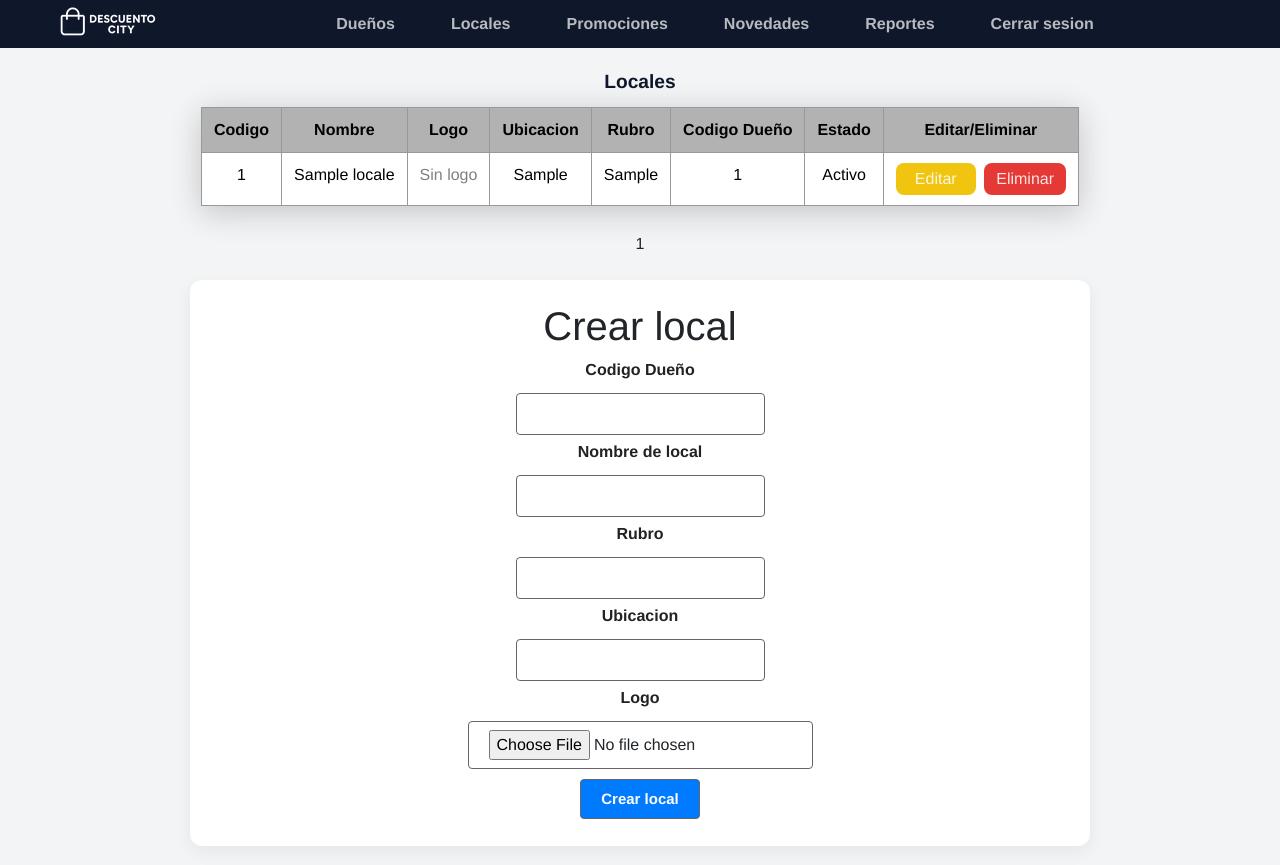
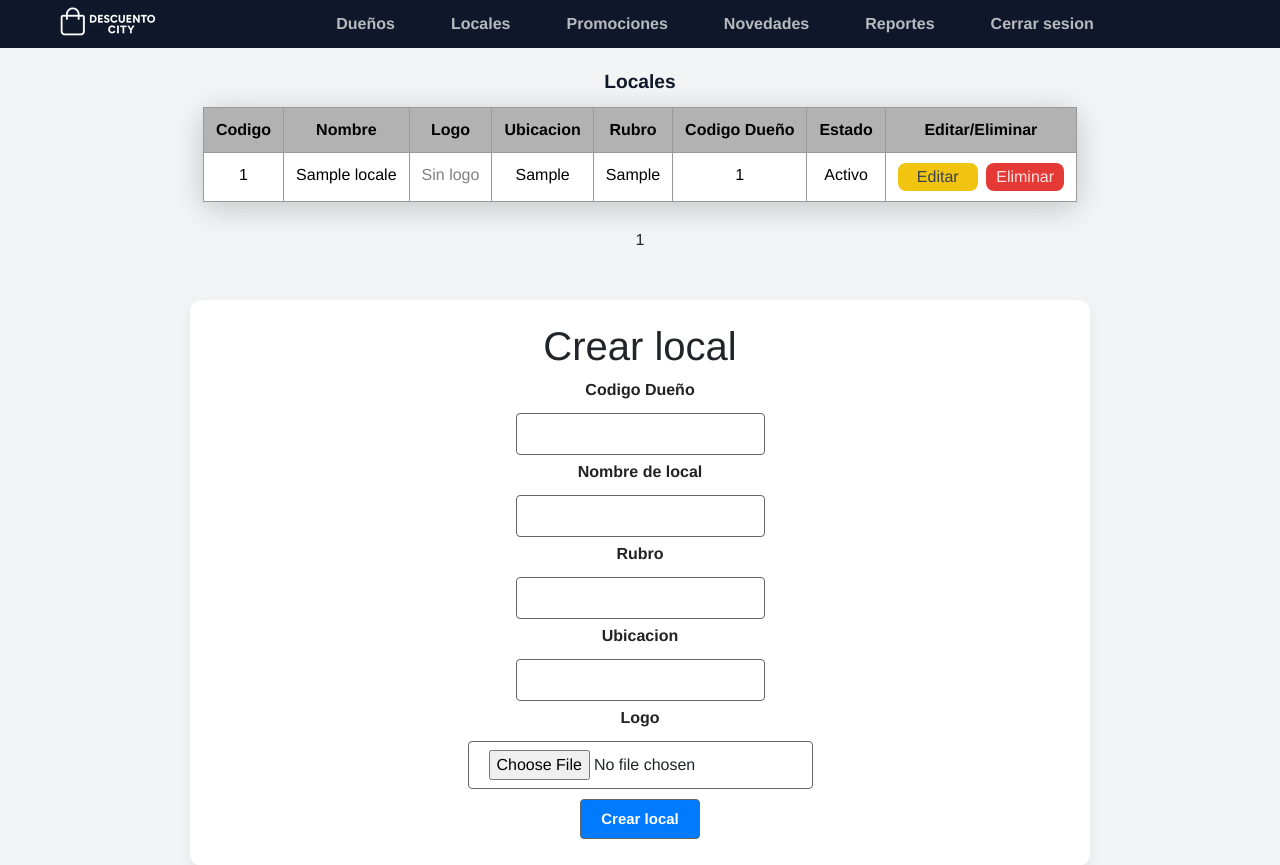
Before and after one commit to Gabrielovato/Descuento-City, a PHP site: page /Descuento-City/views/admin/locales.php in a window 1280 px wide. Shown: the top 865 px of the page. Run offline with PHP 8.4, Linux system fonts and the light colour scheme; tables that the repository leaves empty hold one stand-in row (values such as "Sample post").

Commit message:
Ajustar estilos de botones y mejorar espaciado en la vista de locales

```diff
--- a/assets/css/estilos.css
+++ b/assets/css/estilos.css
@@ -200,7 +200,7 @@ a {
     color: #fffd;
     width: 120px;
     border-radius: 8px;
-    padding: 4px 12px;
+    padding: 2px 10px;
     border: none;
     cursor: pointer;
     margin-right:4px;
@@ -210,7 +210,7 @@ a {
     background-color:#E53935;
     color: #fffd;
     border-radius: 8px;
-    padding: 4px 12px;
+    padding: 2px 10px;
     border: none;
     cursor: pointer;
 
@@ -221,14 +221,14 @@ a {
     background-color: #F1C40F;
     width: 80px;
     border-radius: 8px;
-    padding: 4px 12px;
+    padding: 2px 10px;
     border: none;
     cursor: pointer;
     margin-right:4px;
 }
 
 .button-editar a {
-    color: #fffd;
+    color: #374151;
 }
 
 
--- a/views/admin/locales.php
+++ b/views/admin/locales.php
@@ -112,7 +112,7 @@ require("../../funciones/funcionesSQL.php");
             echo "<a href='locales.php?pagina=$i' class='btn btn-outline-primary btn-sm mx-1' id='paginacion'>$i</a>";
         }
     }
-    echo "</div>";
+    echo "</div><br>";
 
     if(isset($_SESSION['mensaje'])){
         echo "<p style='color :green'>".$_SESSION['mensaje']."</p>";
```
Also changed, not shown: uploads/logos/1761150592_e9820a99.png (added).
